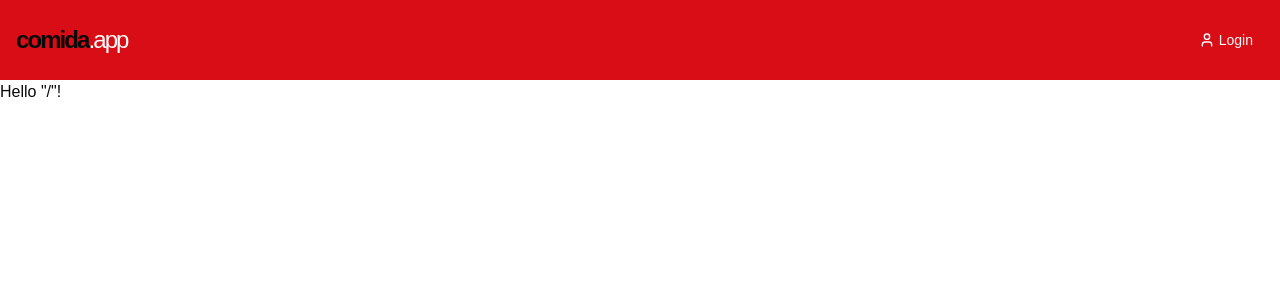
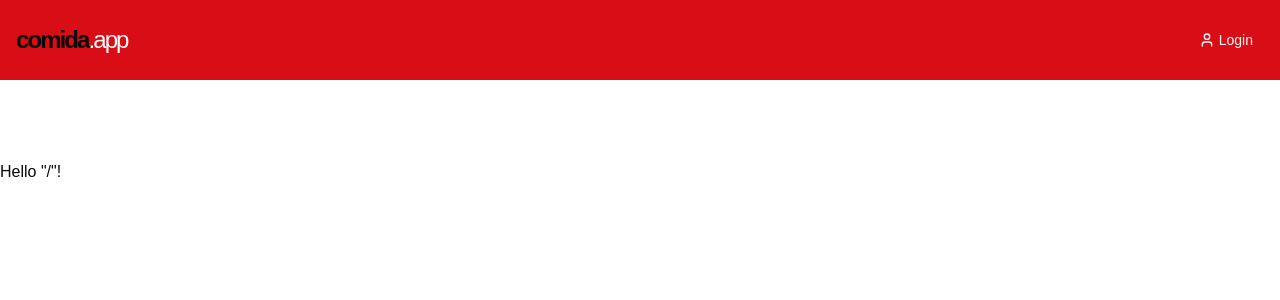
Before and after one commit to delivey-social/frontend, a React (Vite) app: page / in a window 1280 px wide. Shown: the top 300 px of the page. Built offline with nearby package versions, Linux system fonts and the light colour scheme.

Commit message:
centers content on home page

```diff
--- a/src/routes/index.tsx
+++ b/src/routes/index.tsx
@@ -5,5 +5,5 @@ export const Route = createFileRoute("/")({
 });
 
 function RouteComponent() {
-  return <div>Hello "/"!</div>;
+  return <div className="max-w-7xl mx-auto w-full py-20">Hello "/"!</div>;
 }
```
